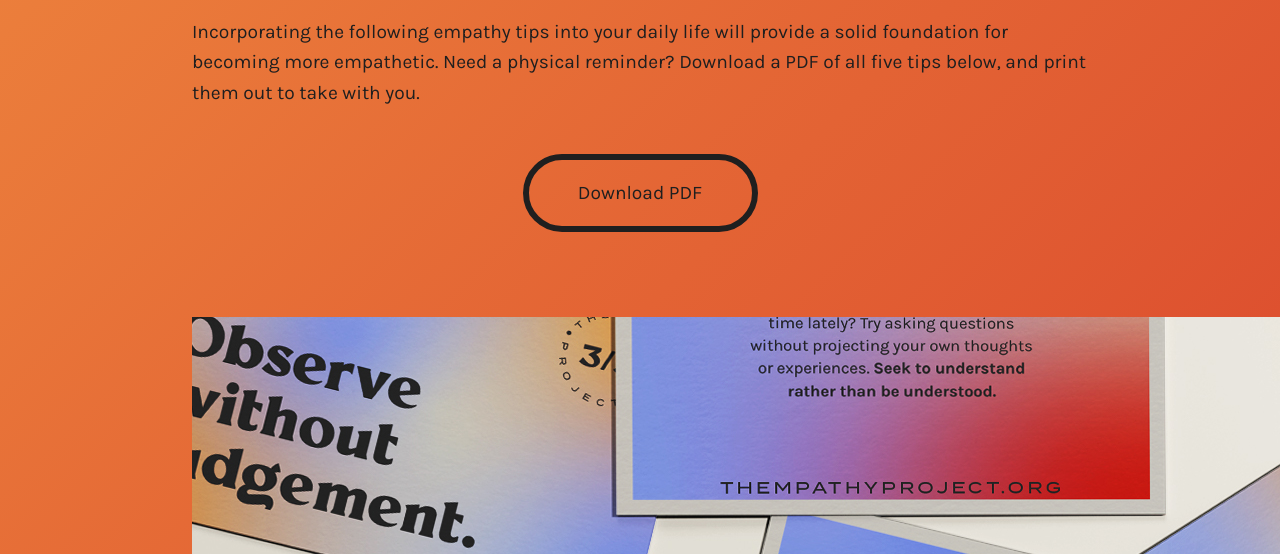
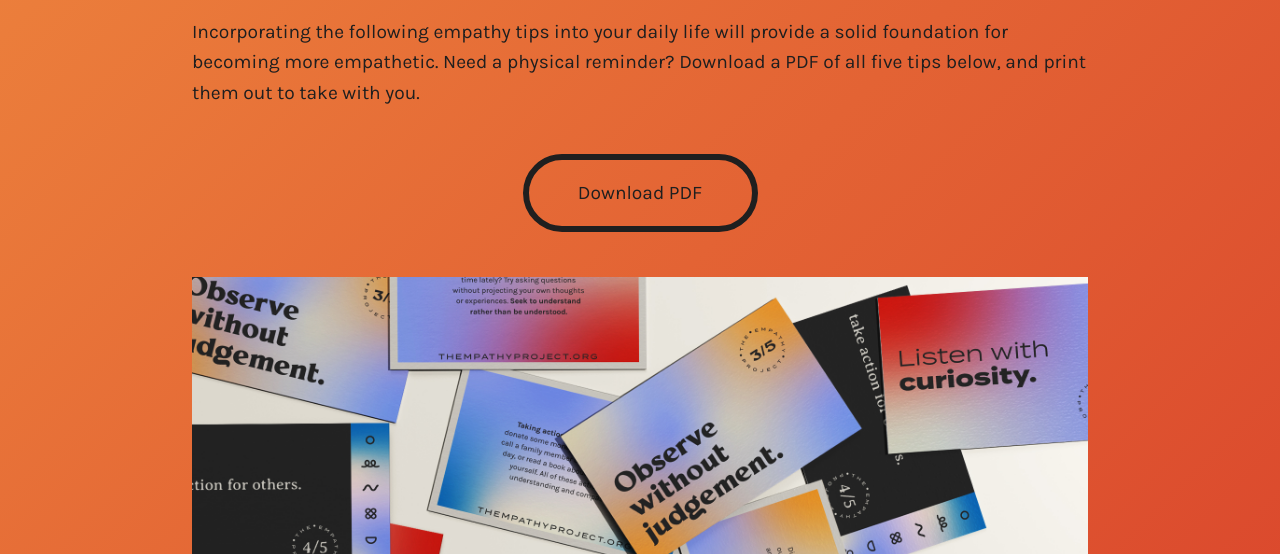
Before and after one commit to kaitlinchoffmann/the-empathy-project, a website: page public/info.htm in a window 1280 px wide. Shown: the part 246-800 px from the top of the page. Drawn offline with Linux system fonts and the light colour scheme; a web font is replaced by a local one.

Commit message:
Update info.htm

```diff
--- a/public/info.htm
+++ b/public/info.htm
@@ -44,9 +44,8 @@
     </p>
     <a id="pdf-button" href="#pdf">Download PDF</a>
 
-    <img src="" class="cards-mockup"></img>
   <a href="https://drive.google.com/file/d/14m6q9Pw_yRnIZU9tJF4p4riLkBz6vSGA/view?usp=sharing">
-    <img src="/images/cards.jpg" target="_blank">
+    <img src="/images/cards.jpg" class="cards-mockup" target="_blank">
   </a>
 
 
```
